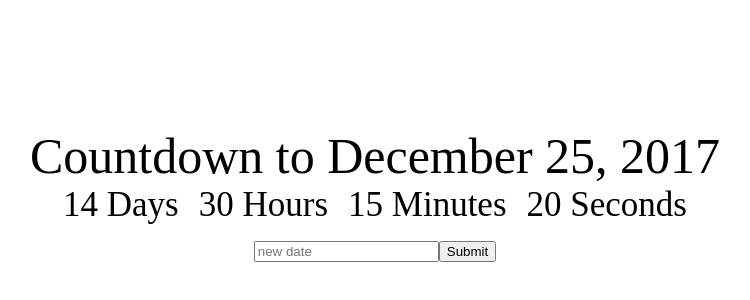
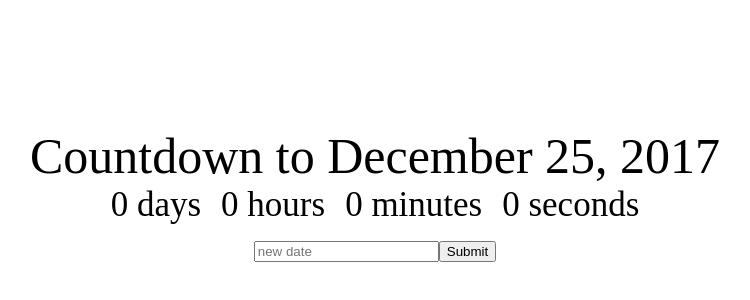
Before and after one commit to b33rTiger/countdownapp, a React (Create React App) app: page / in a window 1280 px wide. Shown: the part 126-426 px from the top of the page, without its empty margins (265-1015 px from the left). Built offline with nearby package versions, Linux system fonts and the light colour scheme.

Commit message:
clock logic started

```diff
--- a/src/app.jsx
+++ b/src/app.jsx
@@ -1,5 +1,6 @@
 import React, { Component } from 'react';
 import './app.css';
+import Clock from './clock';
 
 class App extends Component {
   constructor(props) {
@@ -18,12 +19,7 @@ class App extends Component {
       <div className="app">
         <div className="app-title">
         Countdown to {this.state.deadline}</div>
-        <div>
-          <div className="clock-days">14 Days</div>
-          <div className="clock-hrs">30 Hours</div>
-          <div className="clock-mins">15 Minutes</div>
-          <div className="clock-secs">20 Seconds</div>
-        </div>
+        <Clock />
         <div>
           <input onChange={event => this.setState({newDeadline: event.target.value})} placeholder="new date" />
           <button onClick={() => this.changeDeadline()}>
--- /dev/null
+++ b/src/clock.jsx
@@ -0,0 +1,26 @@
+import React, { Component } from 'react';
+import './app.css';
+
+class Clock extends Component {
+  constructor(props) {
+    super(props);
+    this.state = {
+      days: 0,
+      hrs: 0,
+      mins: 0,
+      secs: 0
+    }
+  }
+  render() {
+    return(
+      <div>
+        <div className="clock-days">{this.state.days} days</div>
+        <div className="clock-hrs">{this.state.hrs} hours</div>
+        <div className="clock-mins">{this.state.mins} minutes</div>
+        <div className="clock-secs">{this.state.secs} seconds</div>
+      </div>
+    )
+  }
+}
+
+export default Clock;
```
